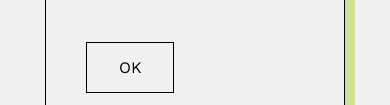
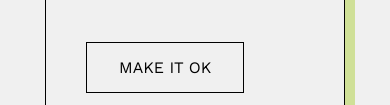
Before and after one commit to xina-space/profile, a plain HTML site: page index.html in a window 390 px wide. Shown: the part 739-844 px from the top of the page. Drawn offline with nearby package versions, Linux system fonts and the light colour scheme.

```diff
--- a/index.html
+++ b/index.html
@@ -28,7 +28,7 @@
               </p>
             </div>
               <div class="intro-button">
-                <a href="http://make-everything-ok.com/" class="btn" target="_blank">ok</a>
+                <a href="http://make-everything-ok.com/" class="btn" target="_blank">make it ok</a>
               </div>
           </div>
         </div>
```
